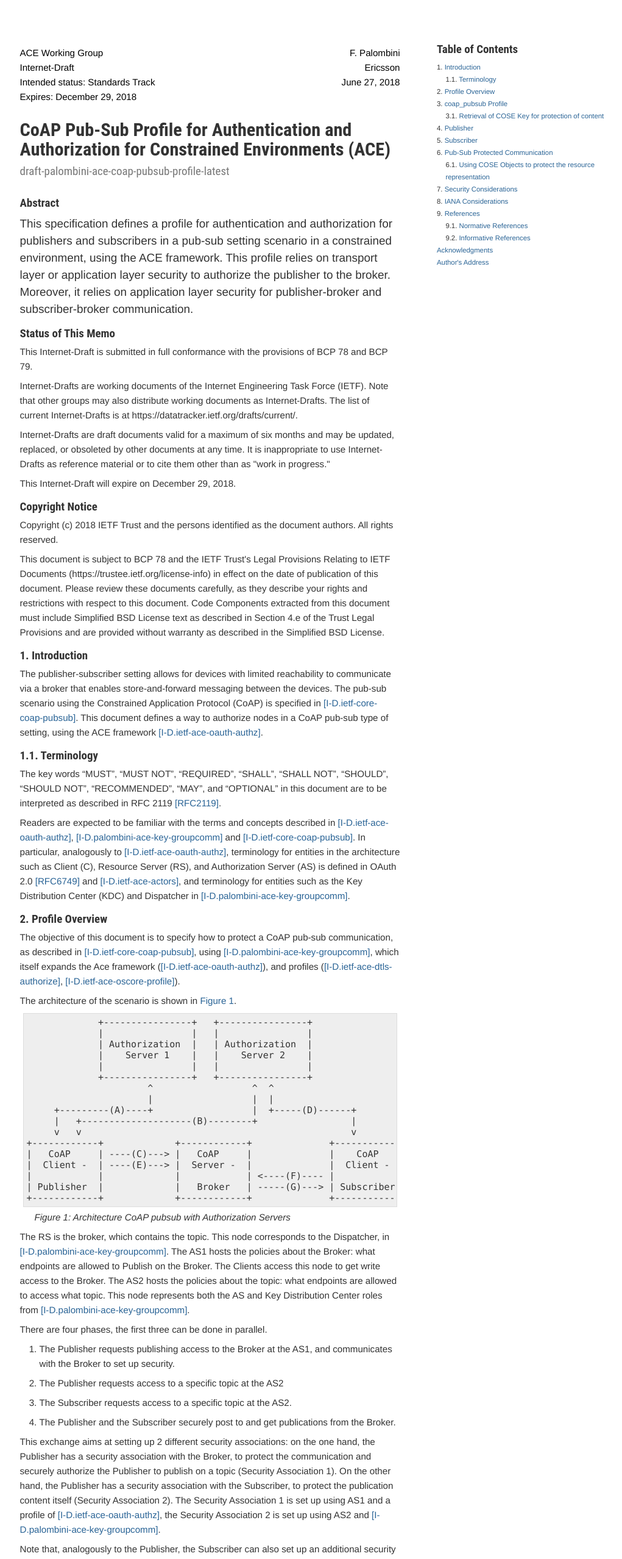
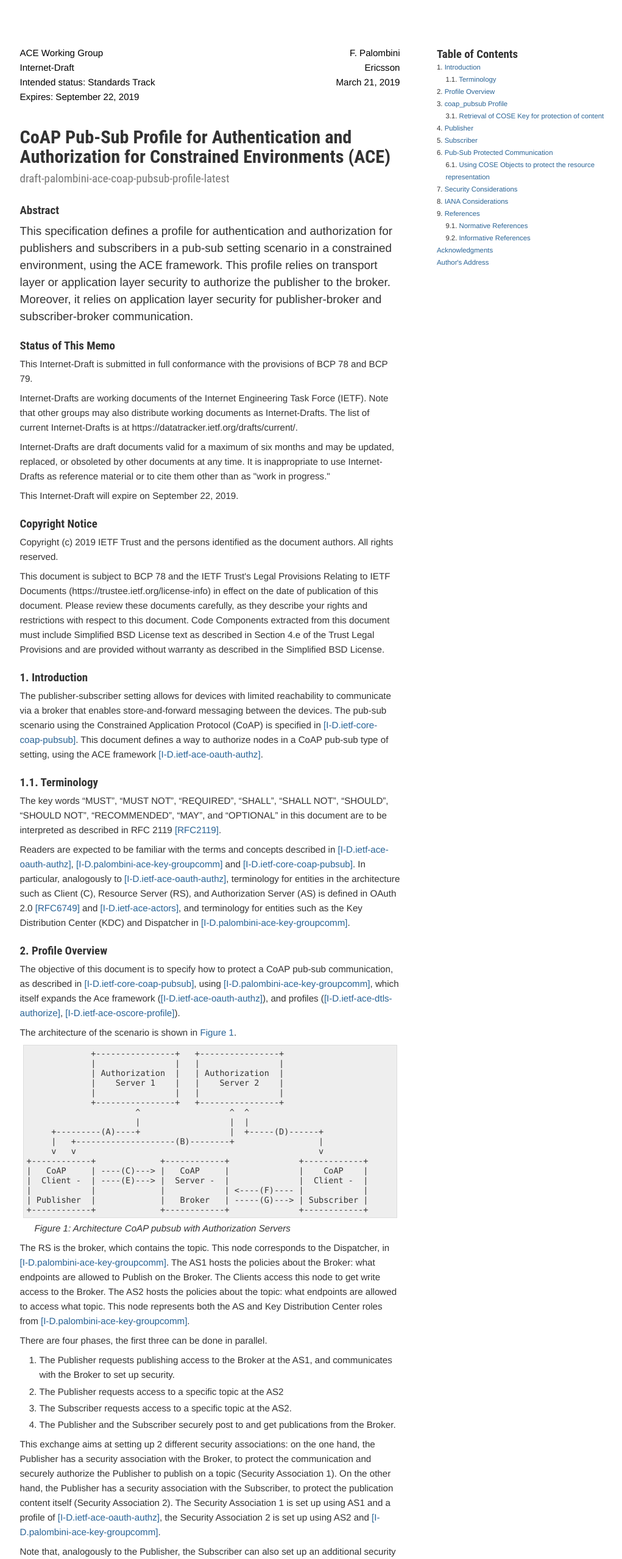
Before and after one commit to EricssonResearch/coap-pubsub-profile, a plain HTML site: page draft-palombini-ace-coap-pubsub-profile.html in a window 1280 px wide. Shown: the top 2556 px of the page at 61% size, without its empty margins (123-1144 px from the left). Drawn offline with Linux system fonts and the light colour scheme.

Commit message:
Script updating gh-pages from 6192aad. [ci skip]

```diff
--- a/draft-palombini-ace-coap-pubsub-profile.html
+++ b/draft-palombini-ace-coap-pubsub-profile.html
@@ -26,7 +26,7 @@ body {
   font-weight: bold;
   color: #333;
   line-height: 100%;
-  margin: 0.8em 0 0.3em;
+  margin: 1.2em 0 0.3em;
 }
 .title, #rfc\.title h1 { font-size: 32px; }
 h1, section h1, h2, section h2, section h3, nav h2 { font-size: 20px; }
@@ -83,8 +83,8 @@ table.header td, table#rfc\.headerblock td {
   line-height: 28px;
 }
 
-samp, tt, code, pre {
-  font: 15px Consolas, monospace;
+samp, tt, code, pre, span.tt {
+  font: 13.5px Consolas, monospace;
   font-size-adjust: none;
 }
 pre {
@@ -165,12 +165,17 @@ a[href]:hover {
   background-color: #eee;
 }
 
-ol, ul, li, p {
+p, ol, ul, li {
   padding: 0;
-  margin: 0.5em 0 0.5em 2em;
 }
-li, p {
-  margin-left: 0;
+p {
+  margin: 0.5em 0;
+}
+ol, ul {
+  margin: 0.2em 0 0.2em 2em;
+}
+li {
+  margin: 0.2em 0;
 }
 address {
   font-style: normal;
@@ -294,12 +299,12 @@ ul.toc li {
 <link href="#rfc.authors" rel="Chapter">
 
 
-  <meta name="generator" content="xml2rfc version 2.9.9 - https://tools.ietf.org/tools/xml2rfc" />
+  <meta name="generator" content="xml2rfc version 2.21.1 - https://tools.ietf.org/tools/xml2rfc" />
   <link rel="schema.dct" href="http://purl.org/dc/terms/" />
 
   <meta name="dct.creator" content="Palombini, F." />
   <meta name="dct.identifier" content="urn:ietf:id:draft-palombini-ace-coap-pubsub-profile-latest" />
-  <meta name="dct.issued" scheme="ISO8601" content="2018-06-27" />
+  <meta name="dct.issued" scheme="ISO8601" content="2019-03-21" />
   <meta name="dct.abstract" content="This specification defines a profile for authentication and authorization for publishers and subscribers in a pub-sub setting scenario in a constrained environment, using the ACE framework. This profile relies on transport layer or application layer security to authorize the publisher to the broker. Moreover, it relies on application layer security for publisher-broker and subscriber-broker communication." />
   <meta name="description" content="This specification defines a profile for authentication and authorization for publishers and subscribers in a pub-sub setting scenario in a constrained environment, using the ACE framework. This profile relies on transport layer or application layer security to authorize the publisher to the broker. Moreover, it relies on application layer security for publisher-broker and subscriber-broker communication." />
 
@@ -320,10 +325,10 @@ ul.toc li {
 </tr>
 <tr>
 <td class="left">Intended status: Standards Track</td>
-<td class="right">June 27, 2018</td>
+<td class="right">March 21, 2019</td>
 </tr>
 <tr>
-<td class="left">Expires: December 29, 2018</td>
+<td class="left">Expires: September 22, 2019</td>
 <td class="right"></td>
 </tr>
 
@@ -340,9 +345,9 @@ ul.toc li {
 <p>This Internet-Draft is submitted in full conformance with the provisions of BCP 78 and BCP 79.</p>
 <p>Internet-Drafts are working documents of the Internet Engineering Task Force (IETF).  Note that other groups may also distribute working documents as Internet-Drafts.  The list of current Internet-Drafts is at https://datatracker.ietf.org/drafts/current/.</p>
 <p>Internet-Drafts are draft documents valid for a maximum of six months and may be updated, replaced, or obsoleted by other documents at any time.  It is inappropriate to use Internet-Drafts as reference material or to cite them other than as "work in progress."</p>
-<p>This Internet-Draft will expire on December 29, 2018.</p>
+<p>This Internet-Draft will expire on September 22, 2019.</p>
 <h1 id="rfc.copyrightnotice"><a href="#rfc.copyrightnotice">Copyright Notice</a></h1>
-<p>Copyright (c) 2018 IETF Trust and the persons identified as the document authors.  All rights reserved.</p>
+<p>Copyright (c) 2019 IETF Trust and the persons identified as the document authors.  All rights reserved.</p>
 <p>This document is subject to BCP 78 and the IETF Trust's Legal Provisions Relating to IETF Documents (https://trustee.ietf.org/license-info) in effect on the date of publication of this document.  Please review these documents carefully, as they describe your rights and restrictions with respect to this document.  Code Components extracted from this document must include Simplified BSD License text as described in Section 4.e of the Trust Legal Provisions and are provided without warranty as described in the Simplified BSD License.</p>
 
 
@@ -769,17 +774,17 @@ ul.toc li {
 <tr>
 <td class="reference"><b id="I-D.ietf-ace-oauth-authz">[I-D.ietf-ace-oauth-authz]</b></td>
 <td class="top">
-<a>Seitz, L.</a>, <a>Selander, G.</a>, <a>Wahlstroem, E.</a>, <a>Erdtman, S.</a> and <a>H. Tschofenig</a>, "<a href="https://tools.ietf.org/html/draft-ietf-ace-oauth-authz-12">Authentication and Authorization for Constrained Environments (ACE) using the OAuth 2.0 Framework (ACE-OAuth)</a>", Internet-Draft draft-ietf-ace-oauth-authz-12, May 2018.</td>
+<a>Seitz, L.</a>, <a>Selander, G.</a>, <a>Wahlstroem, E.</a>, <a>Erdtman, S.</a> and <a>H. Tschofenig</a>, "<a href="https://tools.ietf.org/html/draft-ietf-ace-oauth-authz-22">Authentication and Authorization for Constrained Environments (ACE) using the OAuth 2.0 Framework (ACE-OAuth)</a>", Internet-Draft draft-ietf-ace-oauth-authz-22, March 2019.</td>
 </tr>
 <tr>
 <td class="reference"><b id="I-D.ietf-core-coap-pubsub">[I-D.ietf-core-coap-pubsub]</b></td>
 <td class="top">
-<a>Koster, M.</a>, <a>Keranen, A.</a> and <a>J. Jimenez</a>, "<a href="https://tools.ietf.org/html/draft-ietf-core-coap-pubsub-04">Publish-Subscribe Broker for the Constrained Application Protocol (CoAP)</a>", Internet-Draft draft-ietf-core-coap-pubsub-04, March 2018.</td>
+<a>Koster, M.</a>, <a>Keranen, A.</a> and <a>J. Jimenez</a>, "<a href="https://tools.ietf.org/html/draft-ietf-core-coap-pubsub-08">Publish-Subscribe Broker for the Constrained Application Protocol (CoAP)</a>", Internet-Draft draft-ietf-core-coap-pubsub-08, March 2019.</td>
 </tr>
 <tr>
 <td class="reference"><b id="I-D.palombini-ace-key-groupcomm">[I-D.palombini-ace-key-groupcomm]</b></td>
 <td class="top">
-<a>Palombini, F.</a> and <a>M. Tiloca</a>, "<a href="https://tools.ietf.org/html/draft-palombini-ace-key-groupcomm-00">Key Provisioning for Group Communication using ACE</a>", Internet-Draft draft-palombini-ace-key-groupcomm-00, March 2018.</td>
+<a>Palombini, F.</a> and <a>M. Tiloca</a>, "<a href="https://tools.ietf.org/html/draft-palombini-ace-key-groupcomm-02">Key Provisioning for Group Communication using ACE</a>", Internet-Draft draft-palombini-ace-key-groupcomm-02, October 2018.</td>
 </tr>
 <tr>
 <td class="reference"><b id="RFC2119">[RFC2119]</b></td>
@@ -803,17 +808,17 @@ ul.toc li {
 <tr>
 <td class="reference"><b id="I-D.ietf-ace-actors">[I-D.ietf-ace-actors]</b></td>
 <td class="top">
-<a>Gerdes, S.</a>, <a>Seitz, L.</a>, <a>Selander, G.</a> and <a>C. Bormann</a>, "<a href="https://tools.ietf.org/html/draft-ietf-ace-actors-06">An architecture for authorization in constrained environments</a>", Internet-Draft draft-ietf-ace-actors-06, November 2017.</td>
+<a>Gerdes, S.</a>, <a>Seitz, L.</a>, <a>Selander, G.</a> and <a>C. Bormann</a>, "<a href="https://tools.ietf.org/html/draft-ietf-ace-actors-07">An architecture for authorization in constrained environments</a>", Internet-Draft draft-ietf-ace-actors-07, October 2018.</td>
 </tr>
 <tr>
 <td class="reference"><b id="I-D.ietf-ace-dtls-authorize">[I-D.ietf-ace-dtls-authorize]</b></td>
 <td class="top">
-<a>Gerdes, S.</a>, <a>Bergmann, O.</a>, <a>Bormann, C.</a>, <a>Selander, G.</a> and <a>L. Seitz</a>, "<a href="https://tools.ietf.org/html/draft-ietf-ace-dtls-authorize-03">Datagram Transport Layer Security (DTLS) Profile for Authentication and Authorization for Constrained Environments (ACE)</a>", Internet-Draft draft-ietf-ace-dtls-authorize-03, March 2018.</td>
+<a>Gerdes, S.</a>, <a>Bergmann, O.</a>, <a>Bormann, C.</a>, <a>Selander, G.</a> and <a>L. Seitz</a>, "<a href="https://tools.ietf.org/html/draft-ietf-ace-dtls-authorize-07">Datagram Transport Layer Security (DTLS) Profile for Authentication and Authorization for Constrained Environments (ACE)</a>", Internet-Draft draft-ietf-ace-dtls-authorize-07, March 2019.</td>
 </tr>
 <tr>
 <td class="reference"><b id="I-D.ietf-ace-oscore-profile">[I-D.ietf-ace-oscore-profile]</b></td>
 <td class="top">
-<a>Seitz, L.</a>, <a>Palombini, F.</a>, <a>Gunnarsson, M.</a> and <a>G. Selander</a>, "<a href="https://tools.ietf.org/html/draft-ietf-ace-oscore-profile-01">OSCORE profile of the Authentication and Authorization for Constrained Environments Framework</a>", Internet-Draft draft-ietf-ace-oscore-profile-01, March 2018.</td>
+<a>Palombini, F.</a>, <a>Seitz, L.</a>, <a>Selander, G.</a> and <a>M. Gunnarsson</a>, "<a href="https://tools.ietf.org/html/draft-ietf-ace-oscore-profile-07">OSCORE profile of the Authentication and Authorization for Constrained Environments Framework</a>", Internet-Draft draft-ietf-ace-oscore-profile-07, February 2019.</td>
 </tr>
 </tbody></table>
 <h1 id="rfc.acknowledgments"><a href="#rfc.acknowledgments">Acknowledgments</a></h1>
```
Also changed, not shown: index.html (+1 -1 lines), draft-palombini-ace-coap-pubsub-profile.txt.
